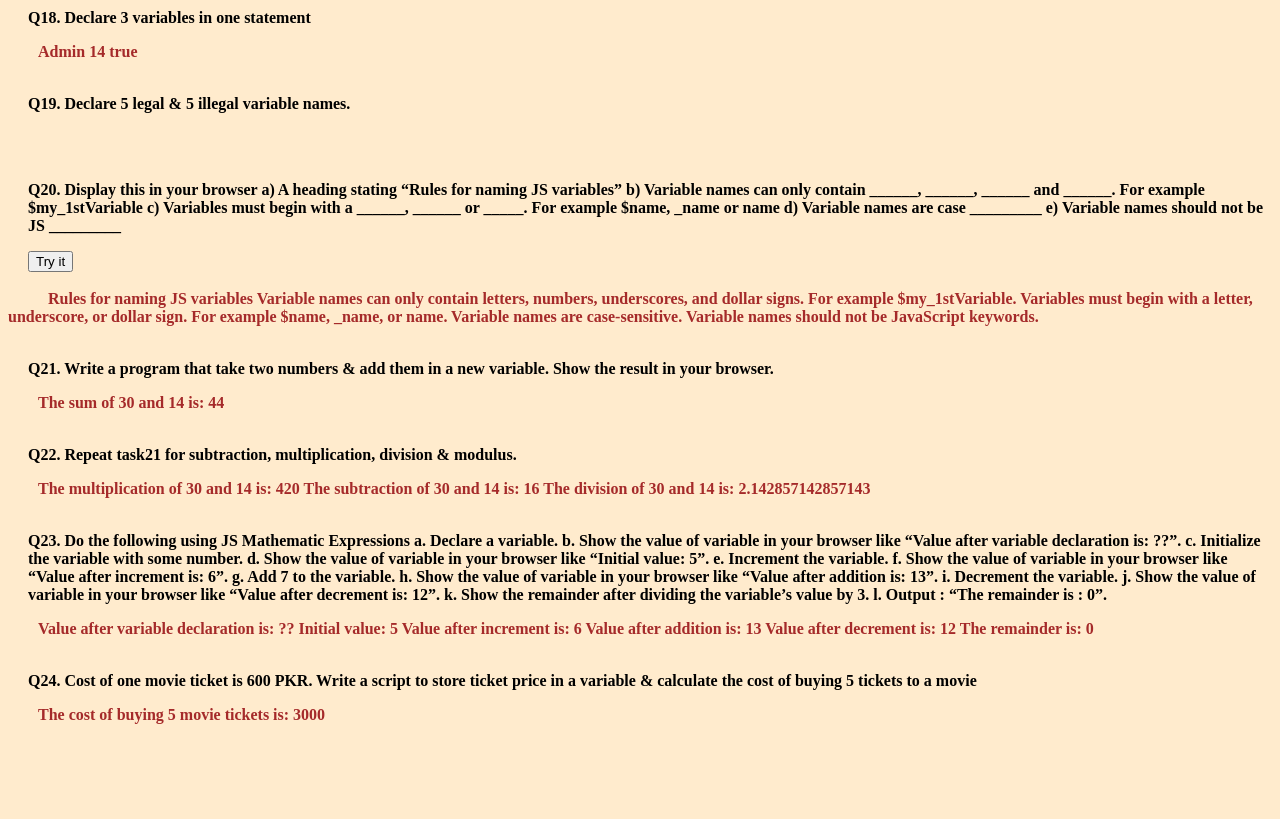
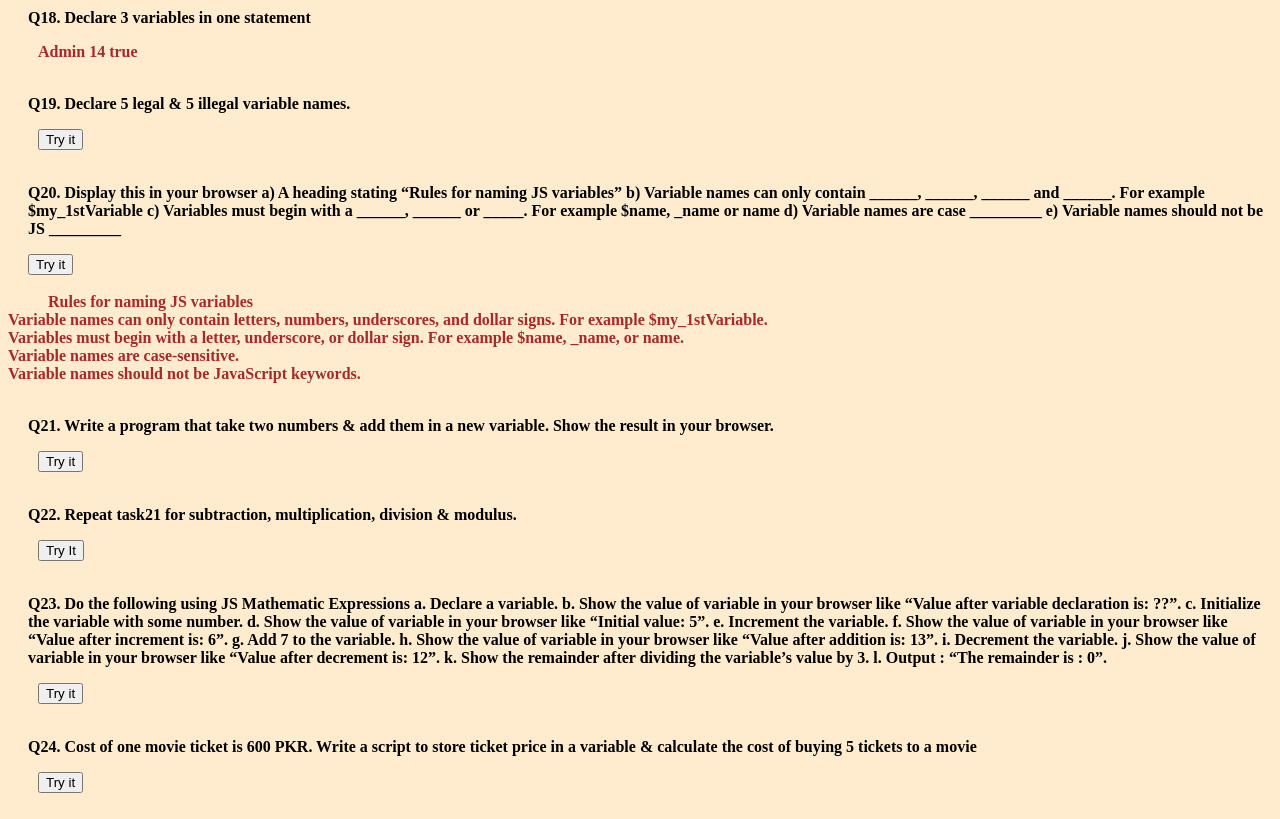
Before and after one commit to zeeshanali5/Javascript_Assignments, a plain HTML site: page Practice_Assignment_1/index.html in a window 1280 px wide. Shown: the part 1520-2339 px from the top of the page. Before the commit the page ends 2270 px from the top, so only its background shows below. Drawn offline with Linux system fonts and the light colour scheme.

Commit message:
Update index.html

```diff
--- a/Practice_Assignment_1/index.html
+++ b/Practice_Assignment_1/index.html
@@ -129,19 +129,33 @@
 
     <b><p style="margin-left: 20px; font-size: medium;">Q19. Declare 5 legal & 5 illegal variable names. </p> </b>
     <b style="margin-left: 30px; font-family: 'sans-serif'; color: brown; font-size: medium; ">
+    <button onclick="alert('Legal Variable: \n' + '\nvar myVariable \n' +
+    'var age \n' +
+    'var firstName \n' +
+    'var totalCount \n'+
+ '\nIllegal Variable Names:\n\n' +
+    'var 123abc \n' +
+    'var my_variable \n'+
+    'var illegal_variable \n'+
+    'var my_variable1 \n' )"> Try it</button></b>
+
+
     <script>
-        document.write("legal variables: "
+
         var myVariable
-        var $price
+        var age
         var firstName
         var totalCount
      //Illegal Variable Names:
-        var First_Place
+
+        var 123abc
         var my_variable
         var illegal_variable
         var my_variable1
-        var break);
-    </script></b>
+        var break
+
+
+    </script>
     <br><br>
 
 
@@ -162,33 +176,40 @@
     <br><br>
 
     <b style="margin-left: 40px; font-family: 'sans-serif'; color: brown; font-size: medium; "><script>
-    document.write('Rules for naming JS variables\n\n' +
-    'Variable names can only contain letters, numbers, underscores, and dollar signs. For example $my_1stVariable.\n\n' +
-    'Variables must begin with a letter, underscore, or dollar sign. For example $name, _name, or name.\n\n' +
-    'Variable names are case-sensitive.\n\n' +
+    document.write('Rules for naming JS variables<br>' +
+    'Variable names can only contain letters, numbers, underscores, and dollar signs. For example $my_1stVariable.<br>' +
+    'Variables must begin with a letter, underscore, or dollar sign. For example $name, _name, or name.<br>' +
+    'Variable names are case-sensitive.<br>' +
     'Variable names should not be JavaScript keywords.');
 </script></b>
     <br><br>
 
 
     <b><p style="margin-left: 20px; font-size: medium;">Q21. Write a program that take two numbers & add them in a new variable. Show the result in your browser. </p> </b>
-    <b style="margin-left: 30px; font-family: 'sans-serif'; color: brown; font-size: medium; "><script>
-        var number1 = 30, number2 = 14;
+    <b style="margin-left: 30px; font-family: 'sans-serif'; color: brown; font-size: medium; ">
+        <button onclick="summ()"> Try it </button>
+    <script>
+       function summ(){
+       var number1 = 30, number2 = 14;
         var sum = number1 + number2;
-        document.write("The sum of " + number1 + " and " + number2 + " is: " + sum);
+        document.write("The sum of " + number1 + " and " + number2 + " is: " + sum);}
     </script></b>
     <br><br>
 
 
     <b><p style="margin-left: 20px; font-size: medium;">Q22. Repeat task21 for subtraction, multiplication, division & modulus. </p> </b>
-    <b style="margin-left: 30px; font-family: 'sans-serif'; color: brown; font-size: medium; "><script>
+    <b style="margin-left: 30px; font-family: 'sans-serif'; color: brown; font-size: medium; ">
+    <button onclick="calc()"> Try It </button>
+    <script>
+        function calc(){
+           var number1 = 30, number2 = 14;
         var mult=number1*number2
-            document.write("The multiplication of " + number1 + " and " + number2 + " is: " + mult);
+            document.write("The multiplication of " + number1 + " and " + number2 + " is: " + mult + "<br>");
 
          var sub=number1-number2
-            document.write( "\n" + "The subtraction of " + number1 + " and " + number2 + " is: " + sub + " \n ");
+            document.write( "The subtraction of " + number1 + " and " + number2 + " is: " + sub + "<br>");
         var divs=number1/number2
-            document.write("The division of " + number1 + " and " + number2 + " is: " + divs);
+            document.write("The division of " + number1 + " and " + number2 + " is: " + divs);}
     </script></b>
     <br><br>
 
@@ -219,34 +240,41 @@
 
         l.  Output : “The remainder is : 0”. </p> </b>
 
-    <b style="margin-left: 30px; font-family: 'sans-serif'; color: brown; font-size: medium; "><script>
-        var myVar = "??";
+    <b style="margin-left: 30px; font-family: 'sans-serif'; color: brown; font-size: medium; ">
+    <button onclick="Exp()"> Try it </button>
+    <script>
+       function Exp(){
+
+       var myVar = "??";
             document.write("Value after variable declaration is: " + myVar + '\n');
 
             myVar = 5;
-            document.write("Initial value: " + myVar + '\n');
+            document.write("Initial value: " + myVar + "<br>");
 
         myVar++;
-            document.write("Value after increment is: " + myVar + '\n');
+            document.write("Value after increment is: " + myVar + "<br>");
 
         myVar += 7;
-            document.write("Value after addition is: " + myVar + '\n');
+            document.write("Value after addition is: " + myVar + "<br>");
 
         myVar--;
-            document.write("Value after decrement is: " + myVar + '\n');
+            document.write("Value after decrement is: " + myVar + "<br>");
 
         var remainder = myVar % 3;
-            document.write("The remainder is: " + remainder + '\n');
+            document.write("The remainder is: " + remainder + "<br>");}
 
     </script></b>
     <br><br>
 
     <b><p style="margin-left: 20px; font-size: medium;">Q24. Cost of one movie ticket is 600 PKR. Write a script to store ticket price in a variable & calculate the cost of buying 5 tickets to a movie </p> </b>
-    <b style="margin-left: 30px; font-family: 'sans-serif'; color: brown; font-size: medium; "><script>
+    <b style="margin-left: 30px; font-family: 'sans-serif'; color: brown; font-size: medium; ">
+    <button onclick="price()"> Try it </button>
+    <script>
+        function price(){
         var ticketPrice = 600;
         var numberOfTickets = 5;
         var totalCost = ticketPrice * numberOfTickets;
-        document.write("The cost of buying " + numberOfTickets + " movie tickets is: " + totalCost);
+        document.write("The cost of buying " + numberOfTickets + " movie tickets is: " + totalCost);}
     </script></b>
     <br><br>
 
```
